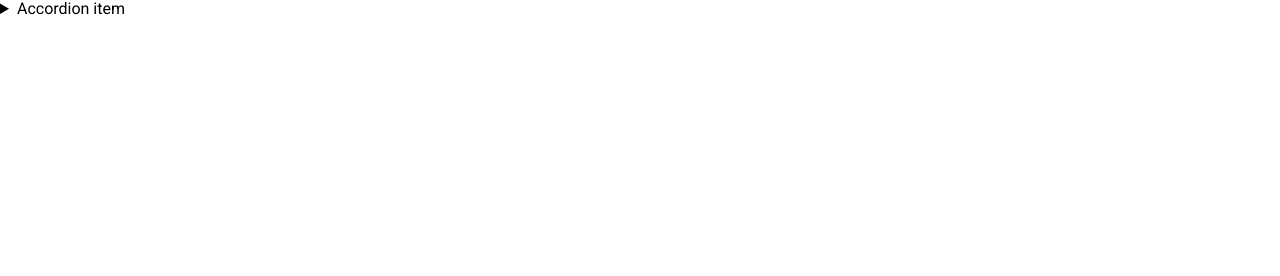
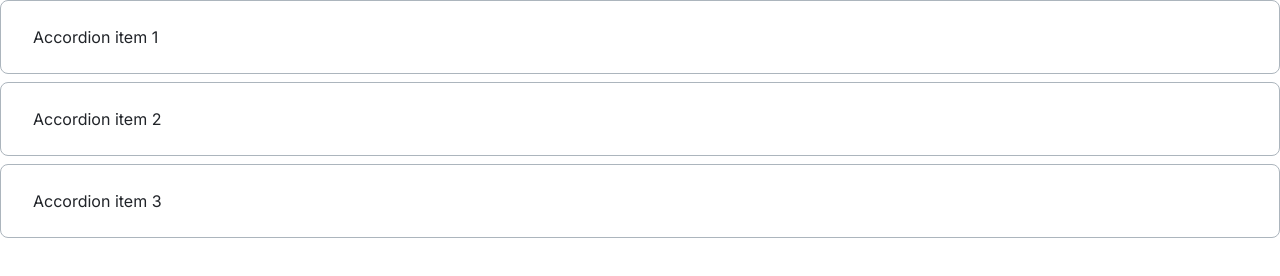
Before and after one commit to js-tasks-ru/htmlcss-20250313_v-junolainen, a website: page 03-lection1/02-accordion/index.html in a window 1280 px wide. Drawn offline with Linux system fonts and the light colour scheme.

Commit message:
dz3 lecture1 02 accordion

```diff
--- a/03-lection1/02-accordion/accordion.css
+++ b/03-lection1/02-accordion/accordion.css
@@ -1 +1,36 @@
-/* Стилизация аккордеона */
+.accordion {
+  font-family: 'Inter';
+  font-style: normal;
+  font-weight: 400;
+  font-size: 16px;
+  line-height: 24px;
+}
+
+.accordion__item {
+  padding: 24px 32px;
+  margin-bottom: 8px;
+  box-sizing: border-box;
+  background: #ffffff;
+  border: 1px solid var(--grey-3);
+  border-radius: 8px;
+}
+
+.accordion__item:last-child {
+  margin-bottom: 0;
+}
+
+.accordion__summary {
+  display: block;
+  color: var(--black);
+}
+
+.accordion__summary::-webkit-details-marker {
+  display: none;
+}
+
+.accordion__text {
+  margin:0;
+  padding-top: 16px;
+  padding-bottom: 8px;
+  color: var(--grey-4);
+}
--- a/03-lection1/02-accordion/index.html
+++ b/03-lection1/02-accordion/index.html
@@ -2,17 +2,35 @@
 <!-- Страница с аккордеоном -->
 <html lang="ru">
     <head>
-        <link rel="stylesheet" href="../../assets/css/main.css">
-        <link rel="stylesheet" href="./accordion.css">
+        <link rel="stylesheet" href="../../assets/css/main.css" />
+        <link rel="stylesheet" href="./accordion.css" />
     </head>
     <body>
-        <details>
-            <summary>
-                Accordion item
-            </summary>
-            <p>
-                Hidden content
-            </p>
-        </details>
+        <div class="accordion">
+            <details class="accordion__item">
+                <summary class="accordion__summary">Accordion item 1</summary>
+                <p class="accordion__text">
+                    Amet minim mollit non deserunt ullamco est sit aliqua dolor
+                    do amet sint. Velit officia consequat duis enim velit
+                    mollit. Exercitation veniam consequat sunt nostrud amet.
+                </p>
+            </details>
+            <details class="accordion__item">
+                <summary class="accordion__summary">Accordion item 2</summary>
+                <p class="accordion__text">
+                    Amet minim mollit non deserunt ullamco est sit aliqua dolor
+                    do amet sint. Velit officia consequat duis enim velit
+                    mollit. Exercitation veniam consequat sunt nostrud amet.
+                </p>
+            </details>
+            <details class="accordion__item">
+                <summary class="accordion__summary">Accordion item 3</summary>
+                <p class="accordion__text">
+                    Amet minim mollit non deserunt ullamco est sit aliqua dolor
+                    do amet sint. Velit officia consequat duis enim velit
+                    mollit. Exercitation veniam consequat sunt nostrud amet.
+                </p>
+            </details>
+        </div>
     </body>
 </html>
--- a/assets/css/main.css
+++ b/assets/css/main.css
@@ -20,6 +20,6 @@
     --secondary: var(--purple);
 }
 
-* {
+body {
     font-family: 'Roboto', sans-serif;
 }
--- a/assets/fonts/fonts.css
+++ b/assets/fonts/fonts.css
@@ -1 +1,2 @@
 @import url('https://fonts.googleapis.com/css2?family=Roboto:ital,wght@0,100;0,300;0,400;0,500;0,700;0,900;1,100;1,300;1,400;1,500;1,700;1,900&display=swap');
+@import url('https://fonts.googleapis.com/css2?family=Inter:ital,opsz,wght@0,14..32,100..900;1,14..32,100..900&display=swap');
```
